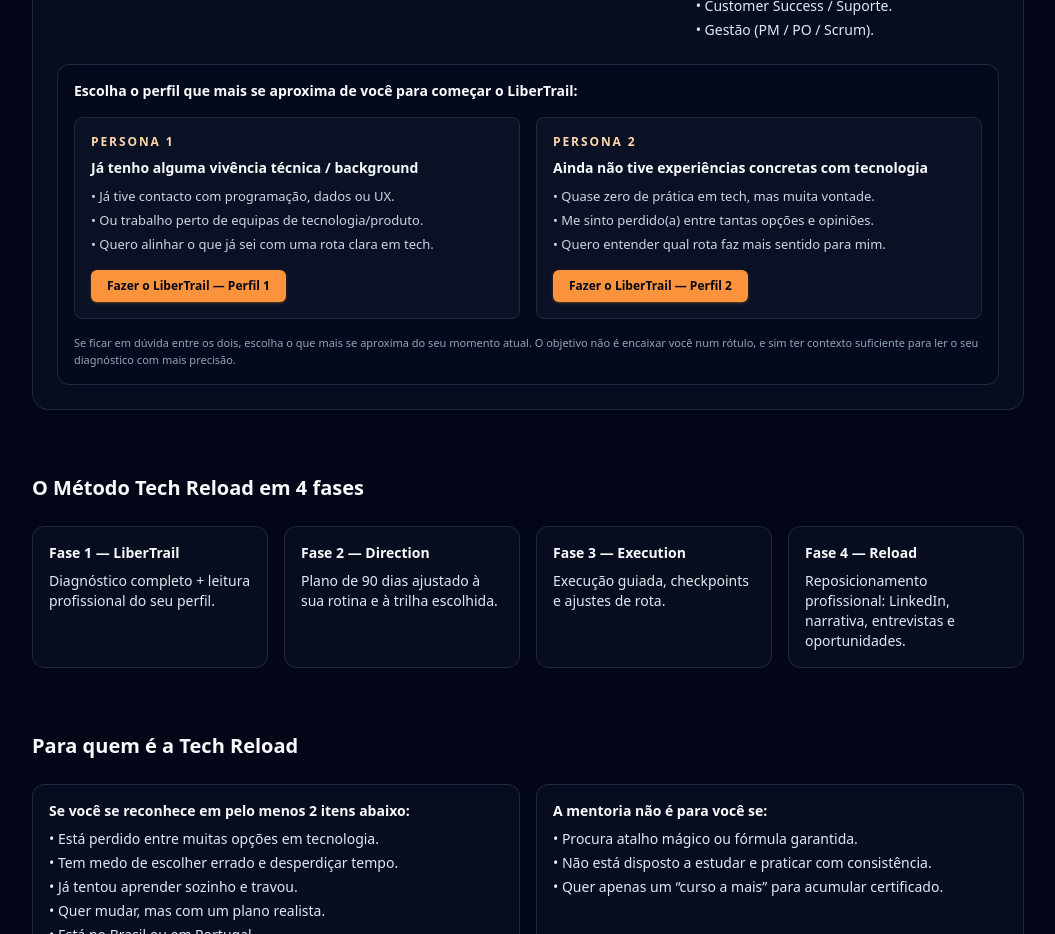
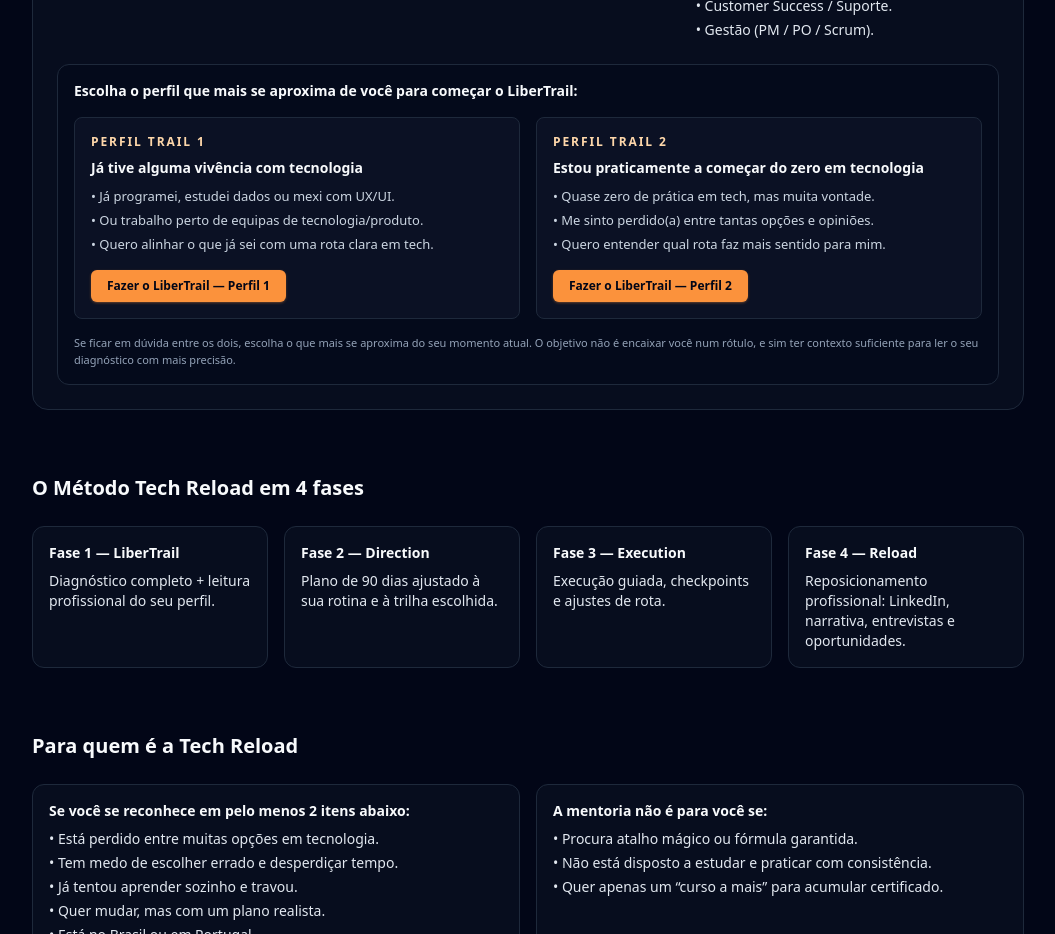
Before and after one commit to libertrendz/libertrendz-site, a Next.js app: page /mentoria in a window 1280 px wide. Shown: the part 1620-2554 px from the top of the page, without its empty margins (112-1167 px from the left). Built offline with nearby package versions, Linux system fonts and the light colour scheme.

Commit message:
Update page.tsx

```diff
--- a/app/mentoria/page.tsx
+++ b/app/mentoria/page.tsx
@@ -1,13 +1,11 @@
 import Link from "next/link";
 
 // LiberTrail – diagnóstico com 2 portas de entrada
-// PERSONA 1: já tem alguma vivência técnica / background
-// PERSONA 2: quase zero de tech, quer entender o caminho
-const LIBERTRAIL_PERSONA1_URL =
+const LIBERTRAIL_PERFIL1_URL =
   "https://forms.gle/EXEMPLO_PERSONA1_SUBSTITUIR"; // TODO: trocar quando criar o form P1
 
-const LIBERTRAIL_PERSONA2_URL =
-  "https://forms.gle/PYwbYjeuUidp9EKVA"; // formulário atual (P2)
+const LIBERTRAIL_PERFIL2_URL =
+  "https://forms.gle/PYwbYjeuUidp9EKVA"; // formulário atual (perfil 2)
 
 export default function MentoriaPage() {
   return (
@@ -180,7 +178,7 @@ export default function MentoriaPage() {
               </p>
             </div>
             <a
-              href="#libertrail-personas"
+              href="#libertrail-perfis"
               className="inline-flex items-center justify-center rounded-lg bg-accent-500 px-4 py-2 text-xs font-semibold uppercase tracking-[0.16em] text-slate-950 shadow shadow-accent-500/40 transition hover:bg-accent-400"
             >
               Escolher meu perfil para fazer o LiberTrail
@@ -224,9 +222,9 @@ export default function MentoriaPage() {
             </div>
           </div>
 
-          {/* ESCOLHA DE PERSONA PARA LIBERTRAIL */}
+          {/* ESCOLHA DE PERFIS PARA LIBERTRAIL */}
           <div
-            id="libertrail-personas"
+            id="libertrail-perfis"
             className="mt-6 space-y-4 rounded-xl border border-slate-800 bg-slate-950/40 p-4"
           >
             <h3 className="text-sm font-semibold text-slate-50">
@@ -234,24 +232,24 @@ export default function MentoriaPage() {
               LiberTrail:
             </h3>
             <div className="grid gap-4 md:grid-cols-2">
-              {/* PERSONA 1 */}
+              {/* PERFIL TRAIL 1 */}
               <div className="flex flex-col justify-between rounded-lg border border-slate-800 bg-slate-900/60 p-4 text-sm text-slate-200">
                 <div className="space-y-2">
                   <p className="text-xs font-semibold uppercase tracking-[0.16em] text-accent-300">
-                    Persona 1
+                    Perfil Trail 1
                   </p>
                   <p className="font-semibold text-slate-50">
-                    Já tenho alguma vivência técnica / background
+                    Já tive alguma vivência com tecnologia
                   </p>
                   <ul className="space-y-1 text-[13px] text-slate-300">
-                    <li>• Já tive contacto com programação, dados ou UX.</li>
+                    <li>• Já programei, estudei dados ou mexi com UX/UI.</li>
                     <li>• Ou trabalho perto de equipas de tecnologia/produto.</li>
                     <li>• Quero alinhar o que já sei com uma rota clara em tech.</li>
                   </ul>
                 </div>
                 <div className="mt-4">
                   <a
-                    href={LIBERTRAIL_PERSONA1_URL}
+                    href={LIBERTRAIL_PERFIL1_URL}
                     target="_blank"
                     className="inline-flex items-center justify-center rounded-md bg-accent-500 px-4 py-2 text-xs font-semibold text-slate-950 shadow shadow-accent-500/30 transition hover:bg-accent-400"
                   >
@@ -260,14 +258,14 @@ export default function MentoriaPage() {
                 </div>
               </div>
 
-              {/* PERSONA 2 */}
+              {/* PERFIL TRAIL 2 */}
               <div className="flex flex-col justify-between rounded-lg border border-slate-800 bg-slate-900/60 p-4 text-sm text-slate-200">
                 <div className="space-y-2">
                   <p className="text-xs font-semibold uppercase tracking-[0.16em] text-accent-300">
-                    Persona 2
+                    Perfil Trail 2
                   </p>
                   <p className="font-semibold text-slate-50">
-                    Ainda não tive experiências concretas com tecnologia
+                    Estou praticamente a começar do zero em tecnologia
                   </p>
                   <ul className="space-y-1 text-[13px] text-slate-300">
                     <li>• Quase zero de prática em tech, mas muita vontade.</li>
@@ -277,7 +275,7 @@ export default function MentoriaPage() {
                 </div>
                 <div className="mt-4">
                   <a
-                    href={LIBERTRAIL_PERSONA2_URL}
+                    href={LIBERTRAIL_PERFIL2_URL}
                     target="_blank"
                     className="inline-flex items-center justify-center rounded-md bg-accent-500 px-4 py-2 text-xs font-semibold text-slate-950 shadow shadow-accent-500/30 transition hover:bg-accent-400"
                   >
@@ -453,14 +451,14 @@ export default function MentoriaPage() {
           </p>
           <div className="mt-4 flex justify-center gap-3">
             <a
-              href={LIBERTRAIL_PERSONA1_URL}
+              href={LIBERTRAIL_PERFIL1_URL}
               target="_blank"
               className="inline-flex items-center justify-center rounded-lg bg-accent-500 px-4 py-3 text-xs font-semibold text-slate-950 shadow-lg shadow-accent-500/30 transition hover:bg-accent-400"
             >
               LiberTrail — Perfil 1
             </a>
             <a
-              href={LIBERTRAIL_PERSONA2_URL}
+              href={LIBERTRAIL_PERFIL2_URL}
               target="_blank"
               className="inline-flex items-center justify-center rounded-lg border border-slate-700 px-4 py-3 text-xs font-semibold text-slate-100 transition hover:border-slate-500 hover:bg-slate-900/60"
             >
```
